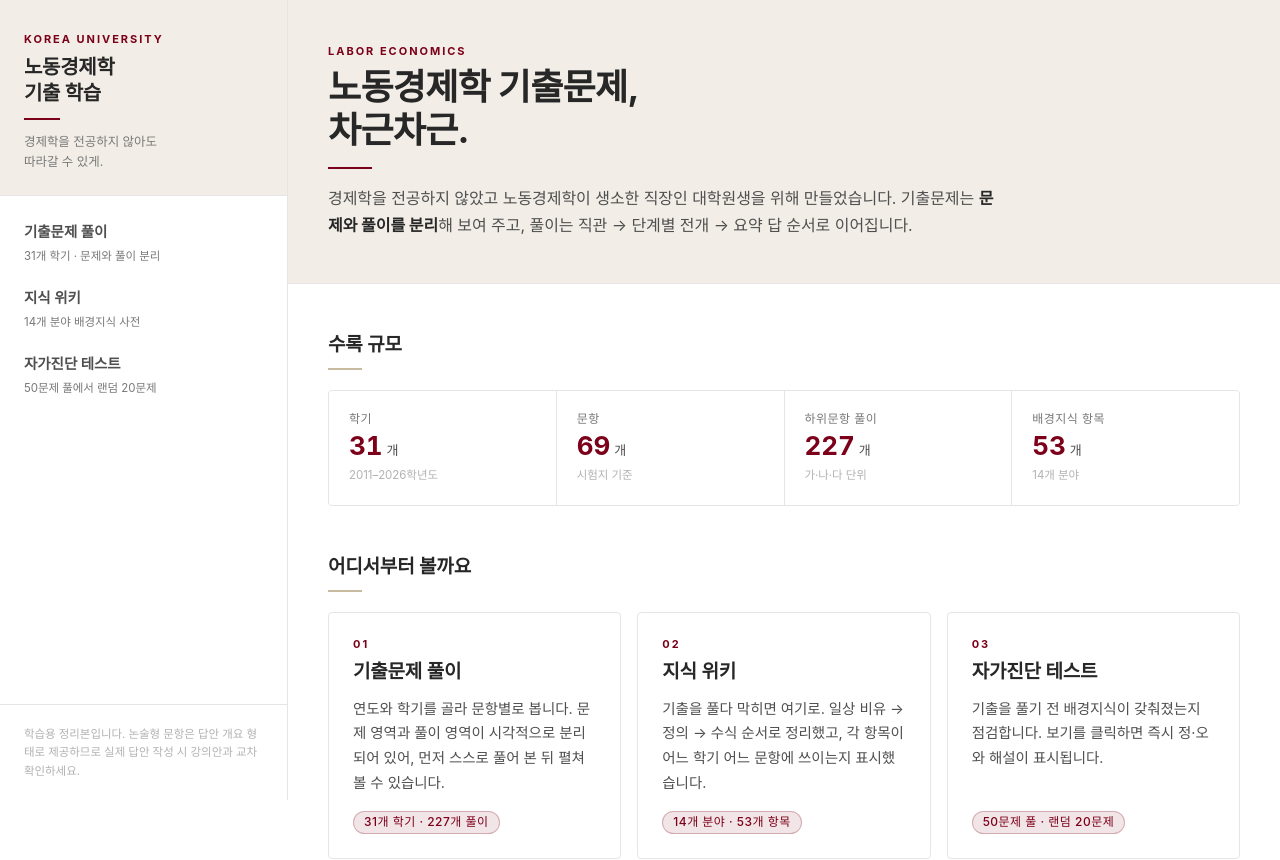
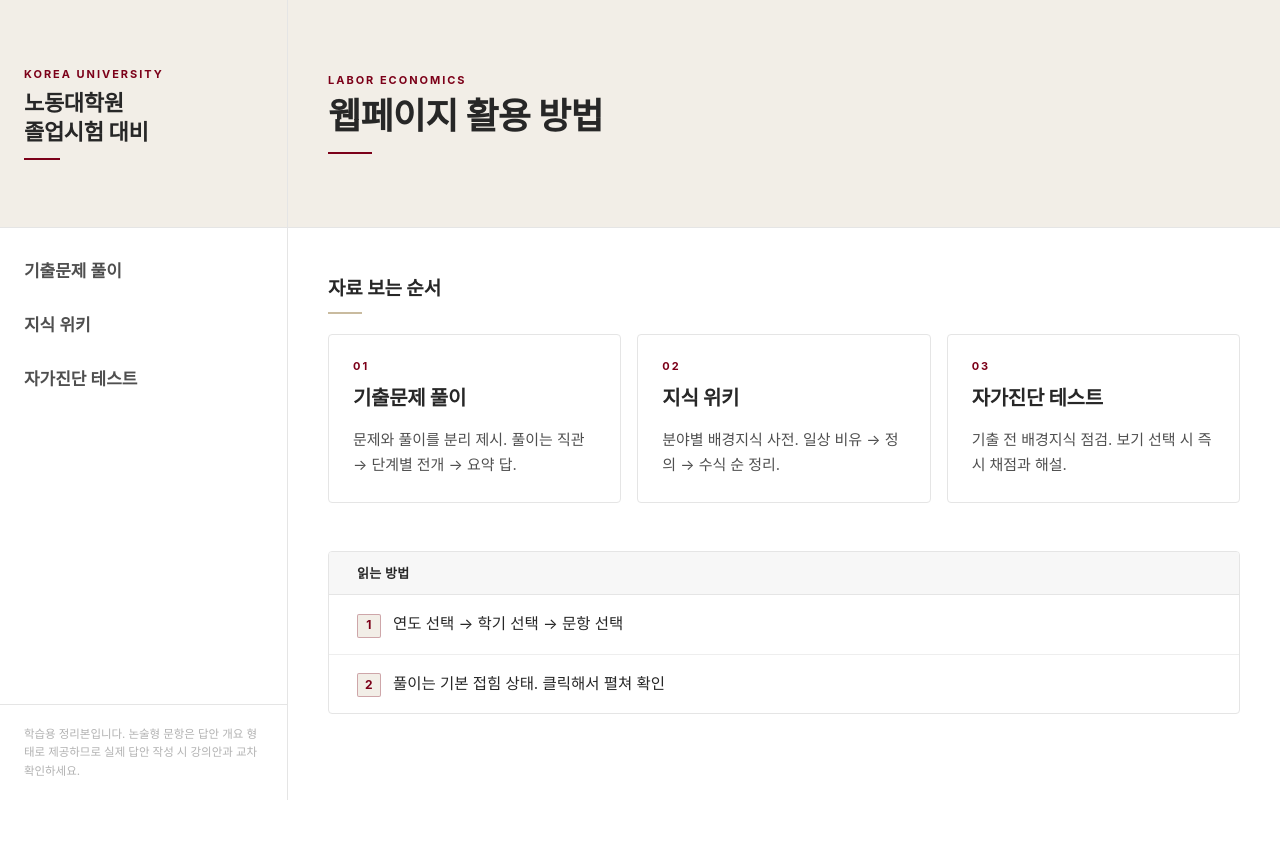
Before and after one commit to WS-Chung/kulabor-v2, a Next.js app: page / in a window 1280 px wide. Shown: the top 860 px of the page. After the commit the page ends 800 px from the top, so only its background shows below. Built offline with nearby package versions, Linux system fonts and the light colour scheme; a web font is replaced by a local one.

Commit message:
텍스트 수정

```diff
--- a/app/globals.css
+++ b/app/globals.css
@@ -28,6 +28,17 @@
   --rule: #d3d3d3;
   --divider-soft: #eeeeee;
   --tan: #c9bb9f;
+
+  /* 크림 음영 띠의 높이.
+     좌측 사이드바 브랜드 블록(.brand-band)과 본문 페이지 헤더(.page-head-inner)가
+     이 값을 함께 써서 두 띠의 아래 경계선이 한 줄로 이어지게 한다. */
+  --band-h: 156px;
+}
+
+@media (min-width: 768px) {
+  :root {
+    --band-h: 228px;
+  }
 }
 
 html,
@@ -78,9 +89,19 @@ h4 {
     @apply bg-parchment border-b border-hairline;
   }
   /* 모바일에서는 좌상단에 '☰ 메뉴' 버튼이 고정(top 12, 높이 36)되어 있으므로
-     헤더 첫 줄이 그 아래에서 시작하도록 위 여백을 키운다. */
+     헤더 첫 줄이 그 아래에서 시작하도록 위 여백을 키운다.
+     높이는 --band-h 로 고정해 사이드바 브랜드 블록과 아래 경계선을 맞춘다. */
   .page-head-inner {
-    @apply mx-auto max-w-page px-6 md:px-10 pt-14 pb-8 md:py-11;
+    @apply mx-auto flex max-w-page flex-col justify-center px-6 md:px-10 pt-14 pb-8 md:py-0;
+    /* .page-head 의 1px 아래 경계선을 포함해 --band-h 가 되도록 1px 뺀다.
+       (.brand-band 는 자기 자신에 경계선이 있어 border-box 로 이미 포함된다) */
+    min-height: calc(var(--band-h) - 1px);
+  }
+
+  /* 사이드바 브랜드 블록. .page-head-inner 와 같은 높이를 쓴다. */
+  .brand-band {
+    @apply flex flex-col justify-center border-b border-hairline bg-parchment px-6 pt-14 pb-6 md:py-0;
+    min-height: var(--band-h);
   }
   .page-title {
     @apply text-[28px] md:text-hero font-bold text-ink;
@@ -178,7 +199,7 @@ h4 {
 
   /* ── 사이드바 / 내비게이션 ── */
   .nav-item {
-    @apply flex items-center gap-3 rounded-sm px-3 py-2 text-[14.5px] text-ink-soft
+    @apply flex items-center gap-3 rounded-sm px-3 py-3 text-[17px] text-ink-soft
            hover:bg-pearl hover:text-ink transition-colors;
   }
   .nav-item-active {
--- a/app/layout.tsx
+++ b/app/layout.tsx
@@ -4,13 +4,13 @@ import { Sidebar } from "@/components/Sidebar";
 
 export const metadata: Metadata = {
   title: {
-    default: "노동경제학 기출 학습",
-    template: "%s · 노동경제학 기출 학습",
+    default: "노동대학원 졸업시험 대비",
+    template: "%s · 노동대학원 졸업시험 대비",
   },
   description:
     "노동경제학과 기출문제 31개 학기를 비전공자도 따라갈 수 있게 단계별로 풀이하고, "
     + "배경지식 위키와 자가진단 테스트를 제공합니다.",
-  applicationName: "노동경제학 기출 학습",
+  applicationName: "노동대학원 졸업시험 대비",
   keywords: [
     "노동경제학",
     "기출문제",
--- a/app/page.tsx
+++ b/app/page.tsx
@@ -1,76 +1,38 @@
 import Link from "next/link";
-import { examsData, wikiData, quizData, yearRange } from "@/lib/data";
 
 export default function HomePage() {
-  const totalSubparts = Object.values(examsData.items).reduce(
-    (acc, e) => acc + e.questions.reduce((s, q) => s + (q.subparts?.length ?? 0), 0),
-    0,
-  );
-  const totalQuestions = Object.values(examsData.items).reduce(
-    (acc, e) => acc + e.questions.length,
-    0,
-  );
-  const totalSemesters = examsData.order.length;
-  const totalWiki = Object.values(wikiData.items).reduce((acc, v) => acc + v.length, 0);
-  const range = yearRange(examsData.order);
-
   return (
     <div>
       {/* ───────── 헤더 ───────── */}
       <header className="page-head">
         <div className="page-head-inner">
           <p className="eyebrow">Labor Economics</p>
-          <h1 className="page-title mt-2">
-            노동경제학 기출문제,
-            <br />
-            차근차근.
-          </h1>
-          <p className="page-lede max-w-2xl">
-            경제학을 전공하지 않았고 노동경제학이 생소한 직장인 대학원생을 위해 만들었습니다.
-            기출문제는 <strong className="text-ink">문제와 풀이를 분리</strong>해 보여 주고,
-            풀이는 직관 → 단계별 전개 → 요약 답 순서로 이어집니다.
-          </p>
+          <h1 className="page-title mt-2">웹페이지 활용 방법</h1>
         </div>
       </header>
 
       <div className="mx-auto max-w-page space-y-12 px-6 py-10 md:px-10 md:py-12">
-        {/* ───────── 수록 규모 ───────── */}
-        <section aria-label="수록 규모">
-          <h2 className="tan-rule text-title text-ink">수록 규모</h2>
-          <dl className="mt-5 grid grid-cols-2 gap-px overflow-hidden rounded-md border border-hairline bg-hairline md:grid-cols-4">
-            <Stat label="학기" value={totalSemesters} unit="개" note={
-              range ? `${range.min}–${range.max}학년도` : undefined
-            } />
-            <Stat label="문항" value={totalQuestions} unit="개" note="시험지 기준" />
-            <Stat label="하위문항 풀이" value={totalSubparts} unit="개" note="가·나·다 단위" />
-            <Stat label="배경지식 항목" value={totalWiki} unit="개" note={`${wikiData.order.length}개 분야`} />
-          </dl>
-        </section>
-
-        {/* ───────── 세 가지 기능 ───────── */}
-        <section aria-label="학습 메뉴">
-          <h2 className="tan-rule text-title text-ink">어디서부터 볼까요</h2>
+        {/* ───────── 자료 보는 순서 ───────── */}
+        <section aria-label="자료 보는 순서">
+          <h2 className="tan-rule text-title text-ink">자료 보는 순서</h2>
           <div className="mt-5 grid grid-cols-1 gap-4 md:grid-cols-3">
             <FeatureCard
               href="/exams"
               step="01"
               title="기출문제 풀이"
-              stat={`${totalSemesters}개 학기 · ${totalSubparts}개 풀이`}
-              desc="연도와 학기를 골라 문항별로 봅니다. 문제 영역과 풀이 영역이 시각적으로 분리되어 있어, 먼저 스스로 풀어 본 뒤 펼쳐 볼 수 있습니다."
+              desc="문제와 풀이를 분리 제시. 풀이는 직관 → 단계별 전개 → 요약 답."
             />
             <FeatureCard
               href="/wiki"
               step="02"
               title="지식 위키"
-              stat={`${wikiData.order.length}개 분야 · ${totalWiki}개 항목`}
-              desc="기출을 풀다 막히면 여기로. 일상 비유 → 정의 → 수식 순서로 정리했고, 각 항목이 어느 학기 어느 문항에 쓰이는지 표시했습니다."
+              desc="분야별 배경지식 사전. 일상 비유 → 정의 → 수식 순 정리."
             />
             <FeatureCard
               href="/quiz"
               step="03"
               title="자가진단 테스트"
-              stat={`${quizData.length}문제 풀 · 랜덤 20문제`}
-              desc="기출을 풀기 전 배경지식이 갖춰졌는지 점검합니다. 보기를 클릭하면 즉시 정·오와 해설이 표시됩니다."
+              desc="기출 전 배경지식 점검. 보기 선택 시 즉시 채점과 해설."
             />
           </div>
         </section>
@@ -81,50 +43,11 @@ export default function HomePage() {
             읽는 방법
           </h2>
           <ul className="divide-y divide-divider-soft">
-            <Note title="문제를 먼저 읽습니다">
-              웜 베이지 바탕에 좌측 크림슨 선이 있는 영역이 <strong className="text-ink">문제</strong>입니다.
-              시험지를 그대로 옮긴 것이므로 여기까지만 읽고 스스로 답을 구성해 보세요.
-            </Note>
-            <Note title="풀이는 접혀 있습니다">
-              흰 바탕 영역이 <strong className="text-ink">풀이</strong>입니다. 하위문항을 클릭하면
-              직관(쉬운 비유) → 단계별 전개 → 요약 답 세 블록이 펼쳐집니다.
-              요약 답은 답안지에 그대로 옮길 수 있는 분량으로 맞췄습니다.
-            </Note>
-            <Note title="논술형은 답안 개요입니다">
-              여성 경활·노조·고령화처럼 정답이 하나로 고정되지 않는 문항은 개요(outline) 형태로
-              제시했습니다. 실제 답안 작성 시 해당 학기 강의안과 교차 확인하시기 바랍니다.
-            </Note>
-            <Note title="수식은 가로 스크롤됩니다">
-              화면이 좁으면 수식 블록이 가로로 스크롤됩니다. 표도 마찬가지입니다.
-            </Note>
+            <Note step="1">연도 선택 → 학기 선택 → 문항 선택</Note>
+            <Note step="2">풀이는 기본 접힘 상태. 클릭해서 펼쳐 확인</Note>
           </ul>
         </section>
       </div>
-    </div>
-  );
-}
-
-function Stat({
-  label,
-  value,
-  unit,
-  note,
-}: {
-  label: string;
-  value: number;
-  unit: string;
-  note?: string;
-}) {
-  return (
-    <div className="bg-canvas px-5 py-5">
-      <dt className="text-meta uppercase text-ink-muted">{label}</dt>
-      <dd className="mt-1.5 flex items-baseline gap-1">
-        <span className="text-[26px] font-bold tabular-nums leading-none text-crimson">
-          {value}
-        </span>
-        <span className="text-[13px] text-ink-soft">{unit}</span>
-      </dd>
-      {note && <p className="mt-1 text-[11.5px] text-ink-faint">{note}</p>}
     </div>
   );
 }
@@ -133,13 +56,11 @@ function FeatureCard({
   href,
   step,
   title,
-  stat,
   desc,
 }: {
   href: string;
   step: string;
   title: string;
-  stat: string;
   desc: string;
 }) {
   return (
@@ -149,18 +70,22 @@ function FeatureCard({
                  transition-colors hover:border-crimson/40 hover:bg-parchment"
     >
       <span className="text-eyebrow uppercase text-crimson">{step}</span>
-      <h3 className="mt-2 text-title text-ink group-hover:text-crimson">{title}</h3>
-      <p className="mt-3 flex-1 text-[14.5px] leading-[1.7] text-ink-soft">{desc}</p>
-      <span className="chip chip-crimson mt-4 self-start">{stat}</span>
+      <h3 className="mt-2 text-[20px] font-bold text-ink group-hover:text-crimson">{title}</h3>
+      <p className="mt-3 flex-1 text-[15px] leading-[1.7] text-ink-soft">{desc}</p>
     </Link>
   );
 }
 
-function Note({ title, children }: { title: string; children: React.ReactNode }) {
+function Note({ step, children }: { step: string; children: React.ReactNode }) {
   return (
-    <li className="px-5 py-4 md:px-7">
-      <p className="text-[14.5px] font-semibold text-ink">{title}</p>
-      <p className="mt-1 text-[14px] leading-[1.7] text-ink-soft">{children}</p>
+    <li className="flex items-baseline gap-3 px-5 py-4 md:px-7">
+      <span
+        className="mt-[1px] inline-flex h-6 w-6 shrink-0 items-center justify-center rounded-sm
+                   border border-crimson/30 bg-parchment text-meta font-bold text-crimson"
+      >
+        {step}
+      </span>
+      <p className="text-[15.5px] leading-[1.7] text-ink">{children}</p>
     </li>
   );
 }
--- a/components/Sidebar.tsx
+++ b/components/Sidebar.tsx
@@ -6,9 +6,9 @@ import { clsx } from "clsx";
 import { useEffect, useState } from "react";
 
 const NAV = [
-  { href: "/exams", label: "기출문제 풀이", desc: "31개 학기 · 문제와 풀이 분리" },
-  { href: "/wiki", label: "지식 위키", desc: "14개 분야 배경지식 사전" },
-  { href: "/quiz", label: "자가진단 테스트", desc: "50문제 풀에서 랜덤 20문제" },
+  { href: "/exams", label: "기출문제 풀이" },
+  { href: "/wiki", label: "지식 위키" },
+  { href: "/quiz", label: "자가진단 테스트" },
 ];
 
 /**
@@ -53,30 +53,22 @@ export function Sidebar() {
         )}
       >
         <div className="flex min-h-screen flex-col">
-          {/* 브랜드 */}
-          <div className="border-b border-hairline bg-parchment px-6 pb-6 pt-14 md:pt-8">
+          {/* 브랜드 — 높이는 .brand-band 가 본문 헤더(.page-head-inner)와 공유한다 */}
+          <div className="brand-band">
             <Link href="/" className="block">
               <p className="text-eyebrow uppercase text-crimson">Korea University</p>
-              <p className="mt-2 text-[20px] font-bold leading-[1.3] tracking-[-0.015em] text-ink">
-                노동경제학
+              <p className="mt-2 text-[22px] font-bold leading-[1.3] tracking-[-0.015em] text-ink">
+                노동대학원
                 <br />
-                기출 학습
+                졸업시험 대비
               </p>
-              <span
-                aria-hidden
-                className="mt-3 block h-[2px] w-9 bg-crimson"
-              />
-              <p className="mt-3 text-[12.5px] leading-[1.55] text-ink-muted">
-                경제학을 전공하지 않아도
-                <br />
-                따라갈 수 있게.
-              </p>
+              <span aria-hidden className="mt-3 block h-[2px] w-9 bg-crimson" />
             </Link>
           </div>
 
           {/* 내비게이션 */}
-          <nav aria-label="주요 메뉴" className="flex-1 px-3 py-4">
-            <ul className="space-y-1">
+          <nav aria-label="주요 메뉴" className="flex-1 px-3 py-5">
+            <ul className="space-y-1.5">
               {NAV.map((item) => {
                 const active = matches(item.href);
                 return (
@@ -86,16 +78,8 @@ export function Sidebar() {
                       aria-current={active ? "page" : undefined}
                       className={clsx("nav-item", active && "nav-item-active")}
                     >
-                      <span className="flex flex-col gap-0.5">
-                        <span className="text-[14.5px] font-semibold">{item.label}</span>
-                        <span
-                          className={clsx(
-                            "text-[11.5px]",
-                            active ? "text-crimson/70" : "text-ink-muted",
-                          )}
-                        >
-                          {item.desc}
-                        </span>
+                      <span className="text-[17px] font-semibold leading-[1.4]">
+                        {item.label}
                       </span>
                     </Link>
                   </li>
```
Also changed, not shown: 2 other files (tests, documents, lock files or other folders).
